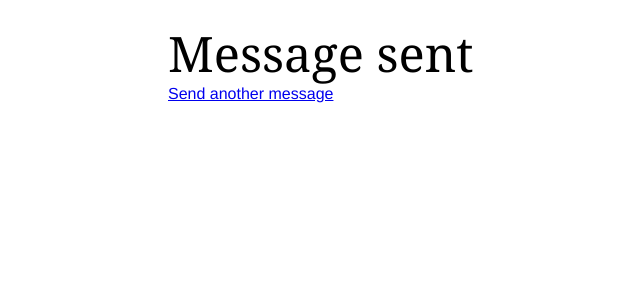
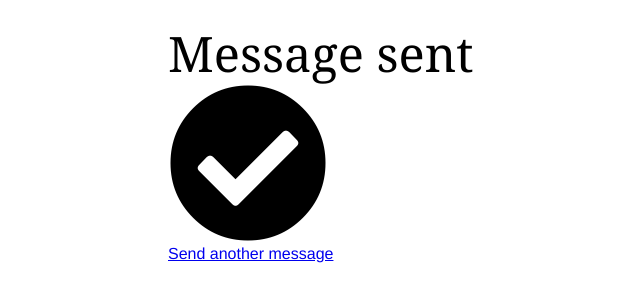
Before and after one commit to stuejho/groupme-all-message, a Flask app: page /success in a window 1280 px wide. Shown: the part 48-350 px from the top of the page, without its empty margins (48-688 px from the left). Run offline with Flask 2, Linux system fonts and the light colour scheme.

Commit message:
Add check icon to success

```diff
--- a/templates/success.html
+++ b/templates/success.html
@@ -2,10 +2,14 @@
 {% block title %}Success{% endblock %}
 {% block head %}
   {{ super() }}
+
+  <!-- Font Awesome -->
+  <link rel="stylesheet" href="https://use.fontawesome.com/releases/v5.15.3/css/all.css" integrity="sha384-SZXxX4whJ79/gErwcOYf+zWLeJdY/qpuqC4cAa9rOGUstPomtqpuNWT9wdPEn2fk" crossorigin="anonymous">
 {% endblock %}
 {% block body %}
 <main class="main-content full-mobile">
   <h2>Message sent</h2>
+  <i class="fas fa-check-circle fa-10x"></i>
   <a href="/message">Send another message</a>
 </main>
 {% endblock %}
```
